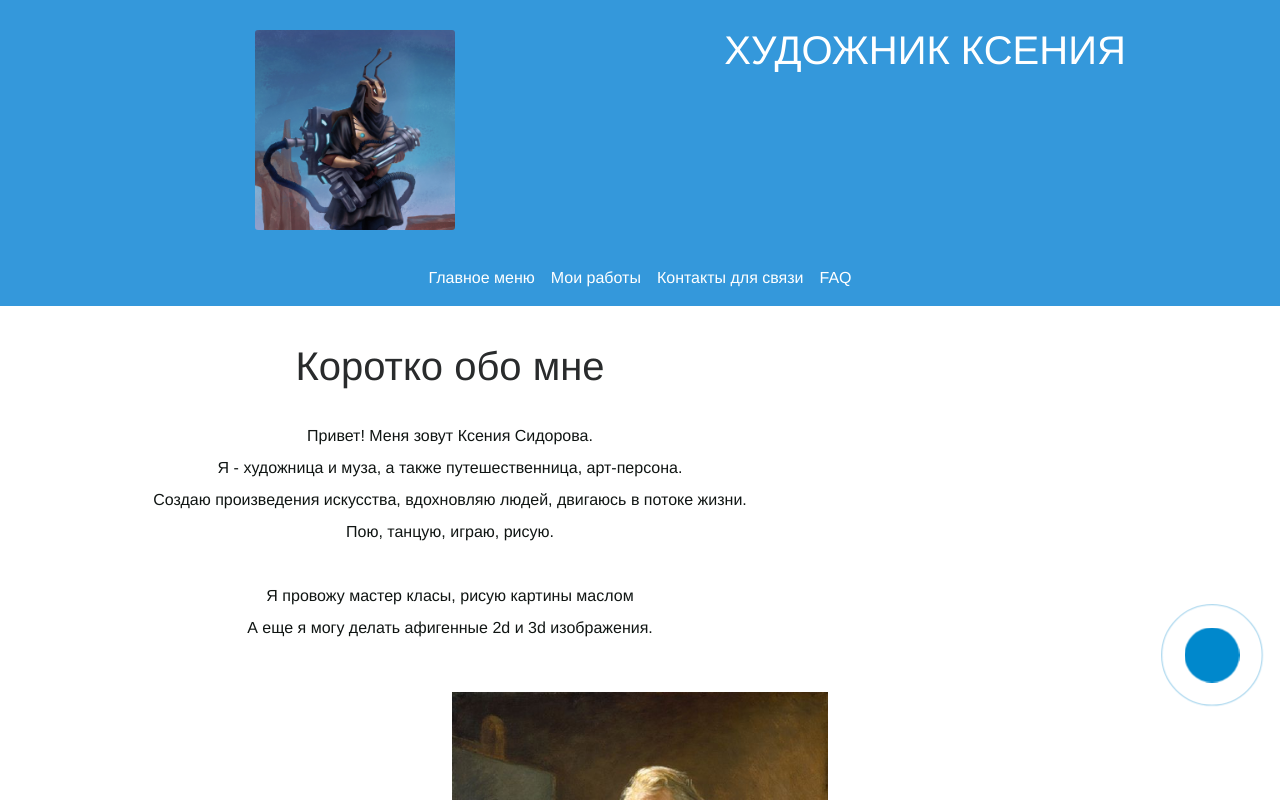
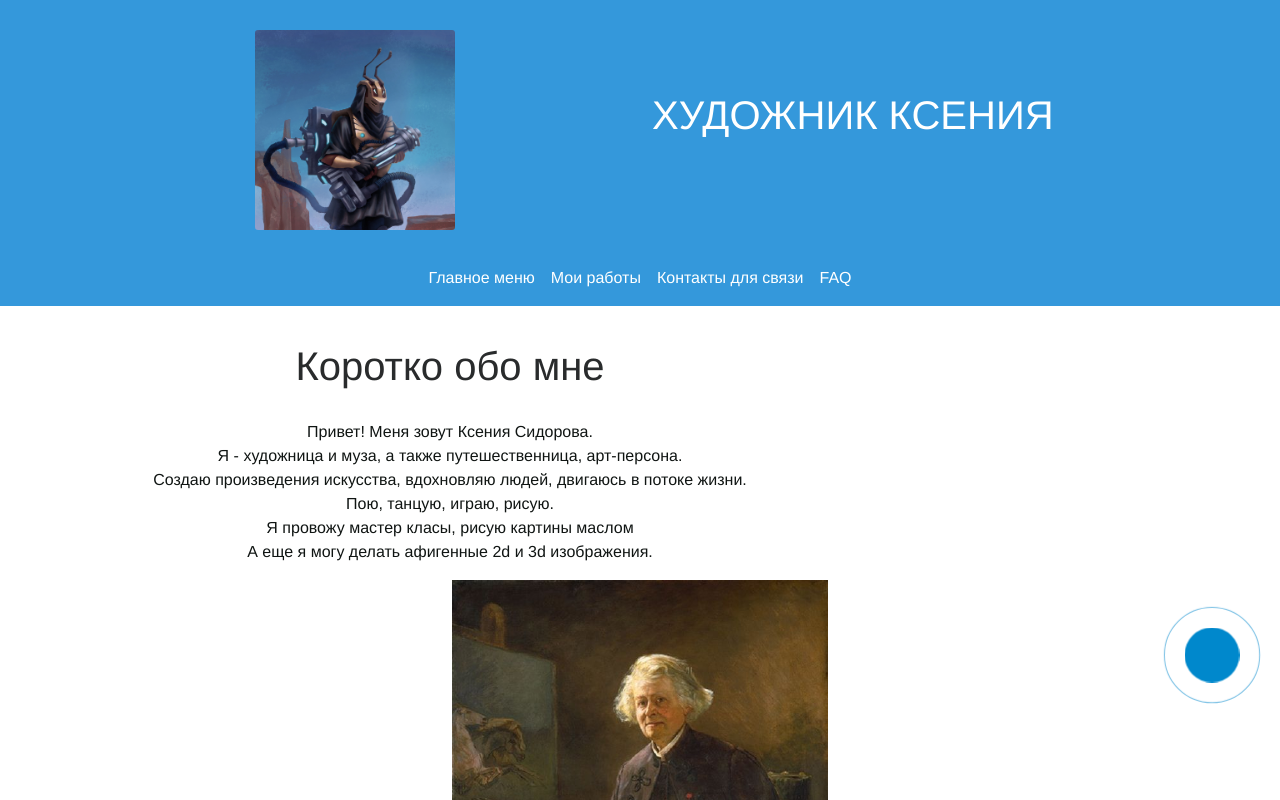
Before and after one commit to AlekseySapunkov/vite-react-bootstrap-ts-app, a React (Vite) app: page / in a window 1280 px wide. Shown: the top 800 px of the page. Built offline with nearby package versions, Linux system fonts and the light colour scheme.

Commit message:
Update Header.module.scss

```diff
--- a/components/layouts/Header.module.scss
+++ b/components/layouts/Header.module.scss
@@ -10,14 +10,16 @@ header {
   h1 {
     font-size: 40px;
     color: #fff;
-    line-height: 100px;
+    line-height: 80px;
     text-transform: uppercase;
     font-weight: 100;
+    margin: 0;
+    align-self: center;
   }
 }
 
 .h1 {
-  justify-content: center;
+  display: flex;
 }
 
 .logo {
@@ -41,11 +43,6 @@ h2 {
   color: #2c3e50;
 }
 
-p {
-  margin-bottom: 2rem;
-  line-height: 2;
-  color: #7f8c8d;
-}
 
 .navbar {
   justify-content: center;
```
